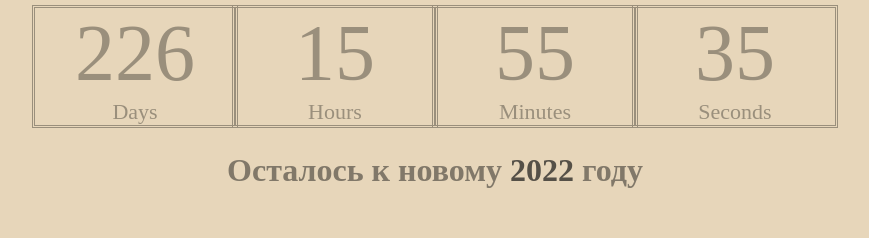
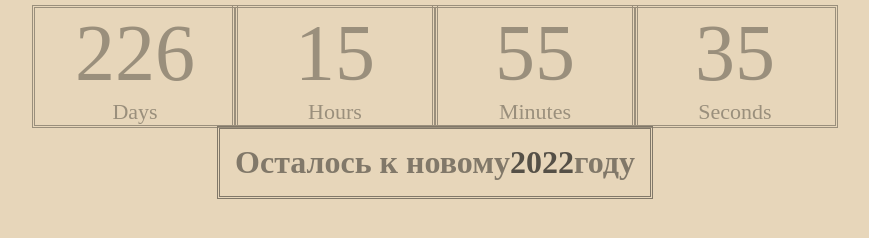
Before and after one commit to SerhiiZadorozhnyi/goit-js-hw-11-timer, a plain HTML site: page index.html in a window 1280 px wide. Shown: the whole page, without its empty margins (205-1074 px from the left). Drawn offline with Linux system fonts and the light colour scheme.

Commit message:
Fix style

```diff
--- a/index.html
+++ b/index.html
@@ -29,7 +29,9 @@
           <span class="label">Seconds</span>
         </div>
       </div>
-      <h2 class="new-year">Осталось к новому <b class="year">2022</b> году</h2>
+      <div class="text">
+        <h2 class="new-year">Осталось к новому <b class="year">2022</b> году</h2>
+      </div>
 
     <script src="./js/timer.js"></script>
 </body>
--- a/style/style.css
+++ b/style/style.css
@@ -33,11 +33,30 @@ body {
 }
 
 .new-year{
-  text-align: center;
+  /* text-align: center; */
+  margin-left: auto;
+  margin-right: auto;
+  display: flex;
+  justify-content: center;
+  width: max-content;
   font-size: 32px;
   color: #817869;
+  margin: 0;
+  margin-top: 4px;
+  padding-top: 15px;
+  padding-left: 15px;
+  padding-right: 15px;
+  padding-bottom: 15px;
+  outline-style: double;
 }
 
 .year{
   color: #555047;
 }
+
+.text{
+  /* margin:auto; */
+  display: flex;
+  align-items: center;
+  flex-direction: column;
+}
```
